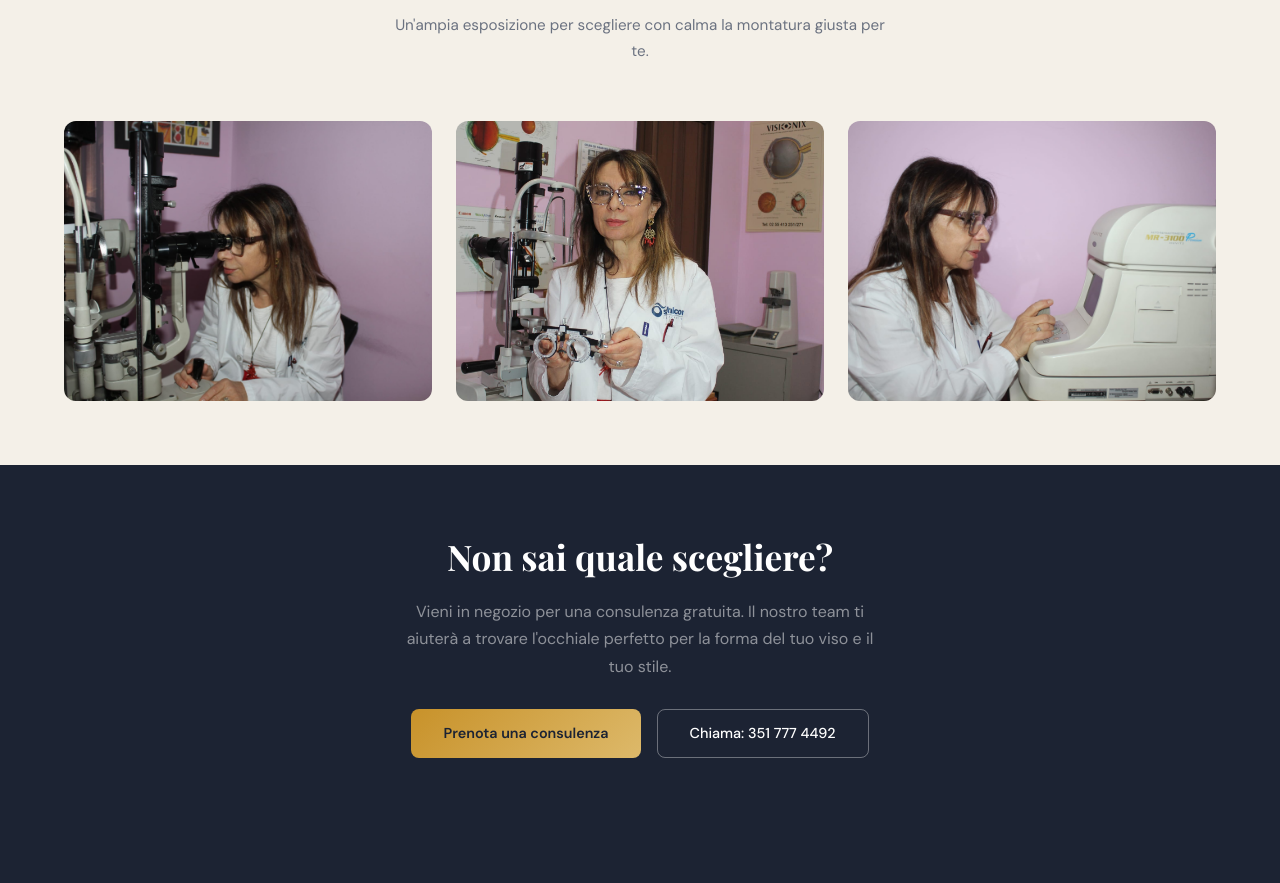
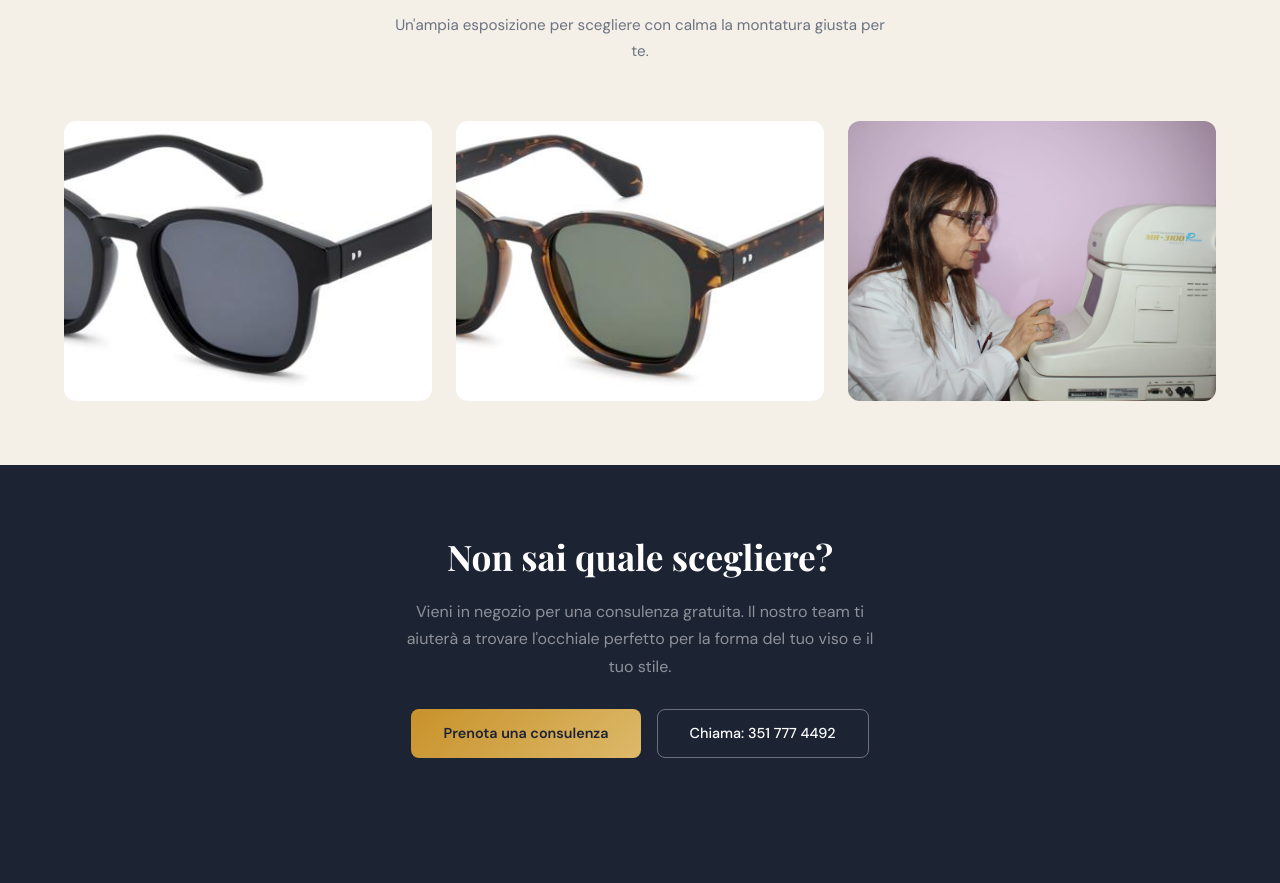
Before and after one commit to ilariavisciglia9-jpg/emifotoottica, a plain HTML site: page occhiali.html in a window 1280 px wide. Shown: the part 2783-3666 px from the top of the page. Drawn offline with nearby package versions, Linux system fonts and the light colour scheme; a web font is replaced by a local one.

Commit message:
occhiali.html

```diff
--- a/occhiali.html
+++ b/occhiali.html
@@ -232,8 +232,8 @@
       <h2 class="section-title reveal">Il Reparto <span class="text-gold-gradient">Ottica</span></h2>
       <p class="section-sub reveal">Un'ampia esposizione per scegliere con calma la montatura giusta per te.</p>
       <div style="display:grid;grid-template-columns:repeat(auto-fit,minmax(220px,1fr));gap:1.5rem;margin-top:2.5rem;">
-        <img src="pina1.jpeg" alt="Esposizione occhiali reparto ottica EmiFotoOttica" style="width:100%;height:280px;object-fit:cover;border-radius:12px;" loading="lazy">
-        <img src="pina2.jpeg" alt="Vetrina occhiali da vista e da sole EmiFotoOttica" style="width:100%;height:280px;object-fit:cover;border-radius:12px;" loading="lazy">
+        <img src="opposit-nero.jpg" alt="Esposizione occhiali reparto ottica EmiFotoOttica" style="width:100%;height:280px;object-fit:cover;border-radius:12px;" loading="lazy">
+        <img src="opposit.jpg" alt="Vetrina occhiali da vista e da sole EmiFotoOttica" style="width:100%;height:280px;object-fit:cover;border-radius:12px;" loading="lazy">
         <img src="pina3.jpeg" alt="Selezione montature reparto ottica EmiFotoOttica" style="width:100%;height:280px;object-fit:cover;border-radius:12px;" loading="lazy">
       </div>
     </div>
```
